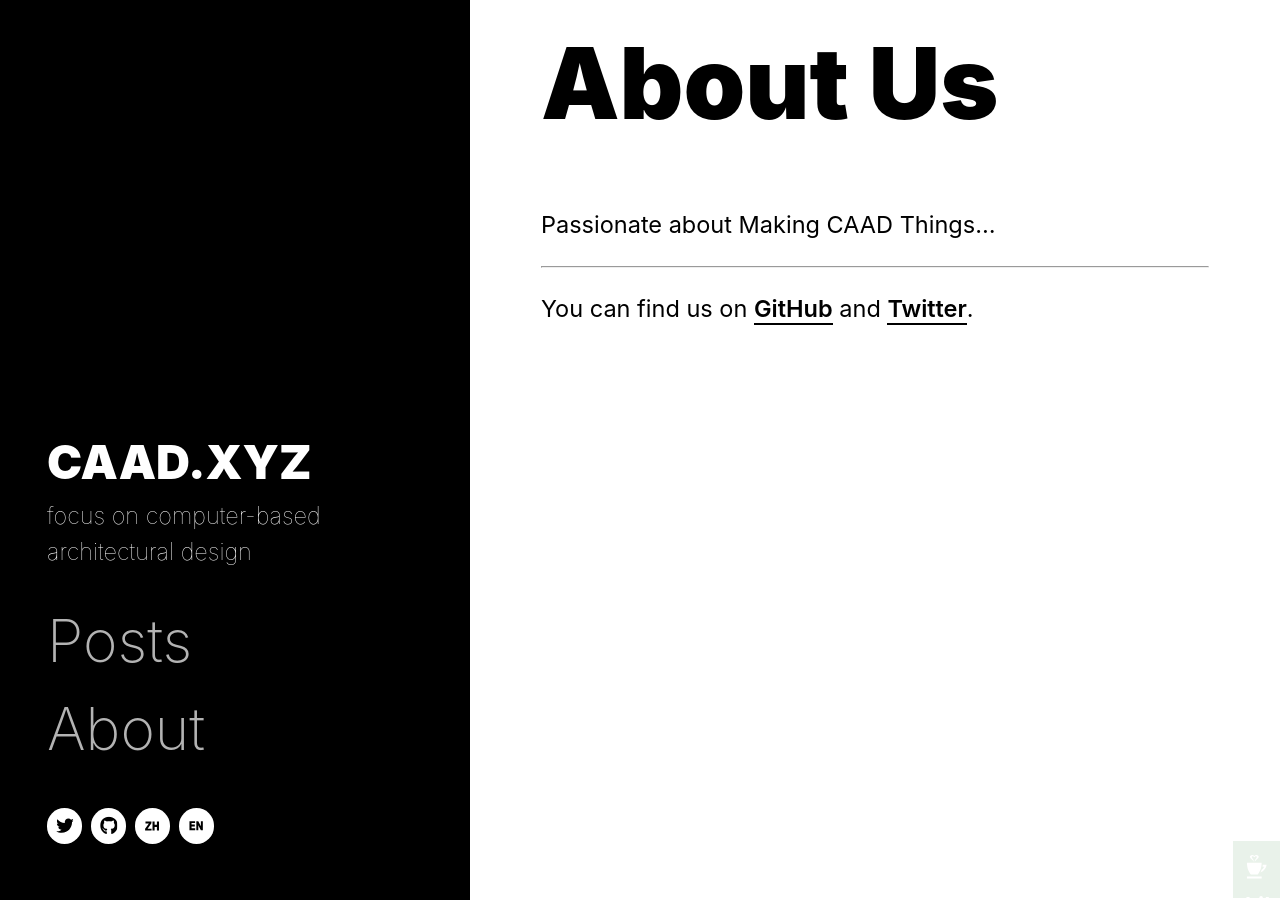
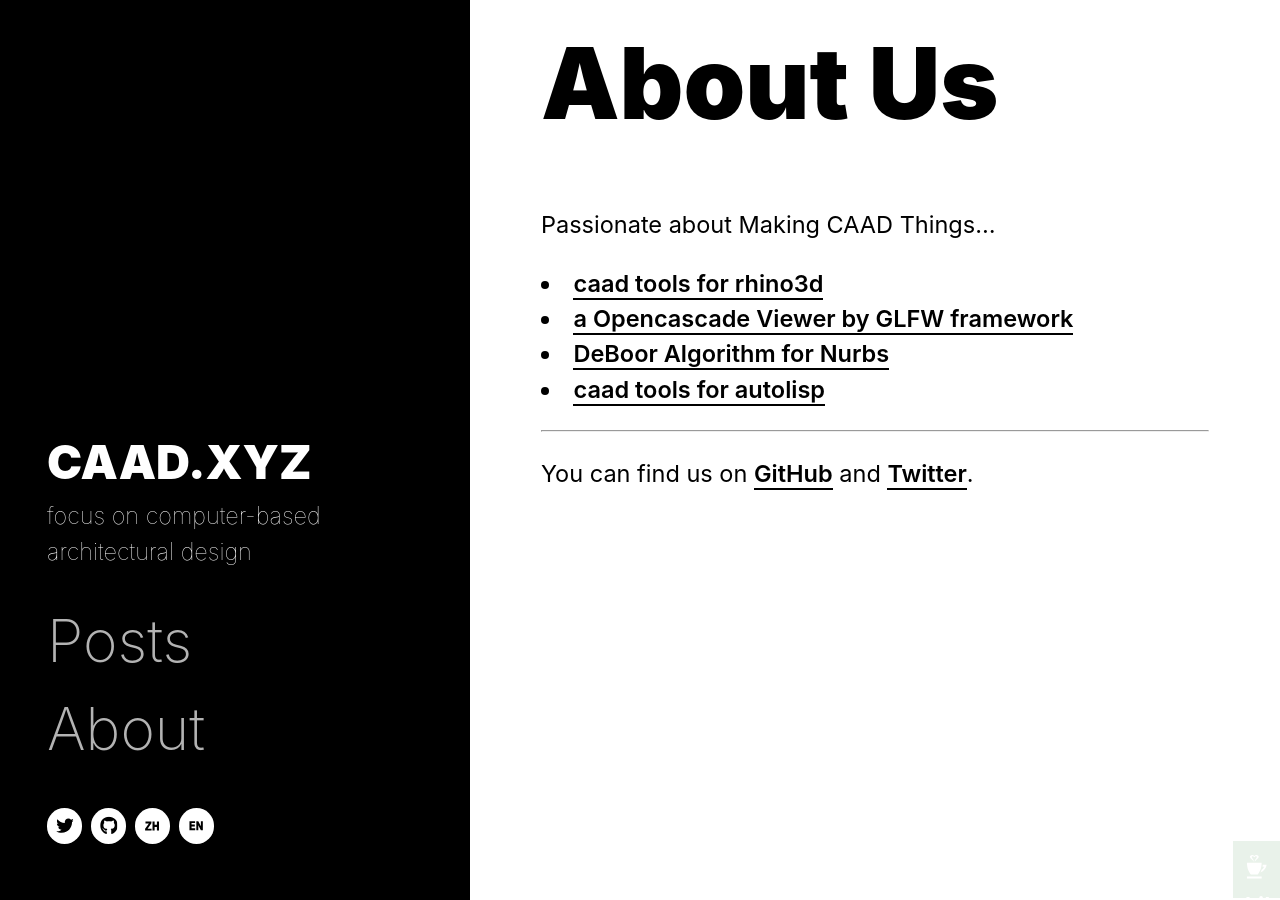
Before and after one commit to caadxyz/caadxyz.github.com, a Jekyll site: the page built from _pages/about.md, in a window 1280 px wide and 900 px high. Built offline with Jekyll 4.4.1, drawn with Linux system fonts in a browser that asks for light colours.

Commit message:
about us

```diff
--- a/_layouts/category.html
+++ b/_layouts/category.html
@@ -3,7 +3,7 @@ layout: default
 ---
 
 <div class="blog list">
-    <h1>Filed Under <small>#{{ page.tag }}</small></h1>
+    <h1><small>#{{ page.tag }}</small></h1>
 
     {% for post in site.categories[page.tag] %}
         {% if post.skip_from_archives != true %}
--- a/_pages/about.md
+++ b/_pages/about.md
@@ -7,6 +7,10 @@
 
 Passionate about Making CAAD Things...
 
+* [caad tools for rhino3d](https://github.com/caadxyz/caad4rhino)
+* [a Opencascade Viewer by GLFW framework](https://github.com/caadxyz/glfwOcctViewer)
+* [DeBoor Algorithm for Nurbs](https://github.com/caadxyz/DeBoorAlgorithmNurbs)
+* [caad tools for autolisp](https://github.com/caadxyz/caad4lisp)
 
 ---------
 
--- a/index.html
+++ b/index.html
@@ -1,6 +1,6 @@
 ---
 layout: default
-title: blog
+title: Blog
 description: we make things...
 ---
 
```
